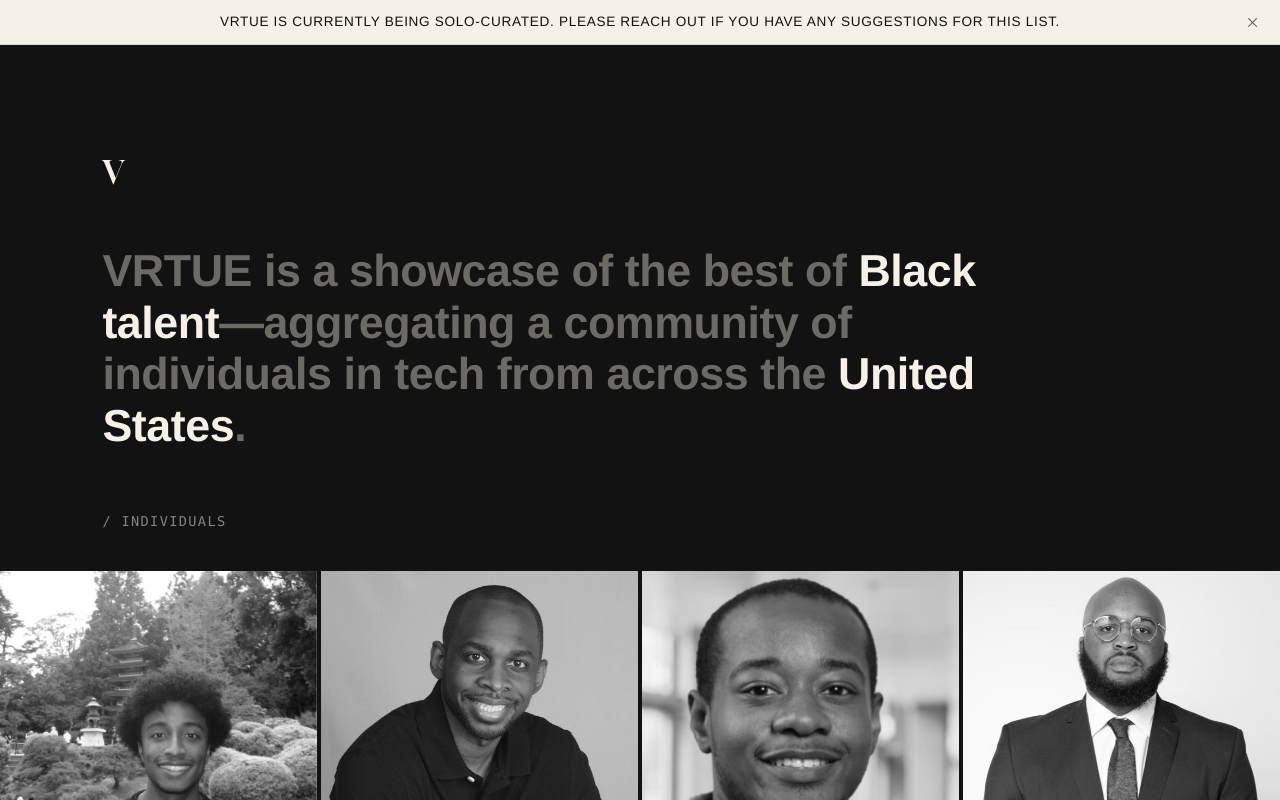
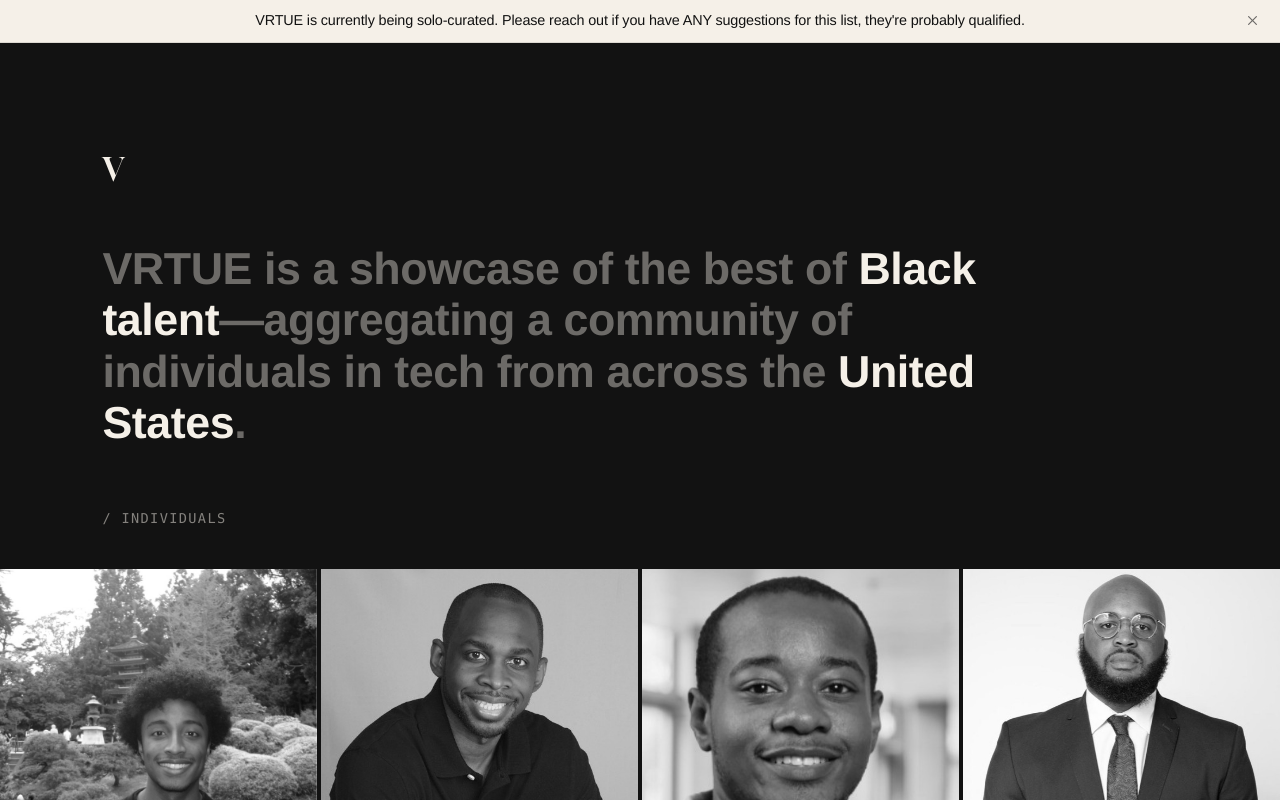
Before and after one commit to sheldenr/vrtue-web, a React (Vite) app: page / in a window 1280 px wide. Shown: the top 800 px of the page. Built offline with nearby package versions, Linux system fonts and the light colour scheme.

Commit message:
Improved font weight and scaling on banner text

```diff
--- a/src/components/Banner.jsx
+++ b/src/components/Banner.jsx
@@ -15,7 +15,7 @@
   return (
     <div className="banner">
       <div className="banner-content">
-        <p>VRTUE is currently being solo-curated. Please reach out if you have ANY suggestions for this list.</p>
+        <p>VRTUE is currently being solo-curated. Please reach out if you have ANY suggestions for this list, they're probably qualified.</p>
       </div>
       <button className="banner-close" onClick={handleDismiss} aria-label="Close banner">
         <svg width="15" height="15" viewBox="0 0 15 15" fill="none" xmlns="http://www.w3.org/2000/svg">
--- a/src/index.css
+++ b/src/index.css
@@ -104,22 +104,35 @@
 .banner {
   background-color: var(--color-white);
   color: var(--color-black);
-  padding: 12px 24px;
+  padding: 10px 24px;
   display: flex;
   justify-content: center;
   align-items: center;
-  position: relative;
-  z-index: 1000;
+  position: sticky;
+  top: 0;
+  z-index: 2000;
   text-align: center;
   border-bottom: 1px solid rgba(0, 0, 0, 0.1);
+  opacity: 0;
+  animation: bannerFadeIn 0.5s ease-out 0.5s forwards;
+}
+
+@keyframes bannerFadeIn {
+  from {
+    opacity: 0;
+    transform: translateY(-10px);
+  }
+  to {
+    opacity: 1;
+    transform: translateY(0);
+  }
 }
 
 .banner-content p {
   font-family: var(--font-body);
-  font-size: 0.85rem;
+  font-size: 0.9rem;
   font-weight: 500;
-  text-transform: uppercase;
-  letter-spacing: 0.05em;
+  letter-spacing: -0.01em;
   margin: 0;
 }
 
@@ -144,11 +157,11 @@
 
 @media (max-width: 768px) {
   .banner {
-    padding: 12px 40px 12px 20px;
+    padding: 10px 40px 10px 20px;
   }
 
   .banner-content p {
-    font-size: 0.75rem;
+    font-size: 0.65rem;
   }
 }
 
```
